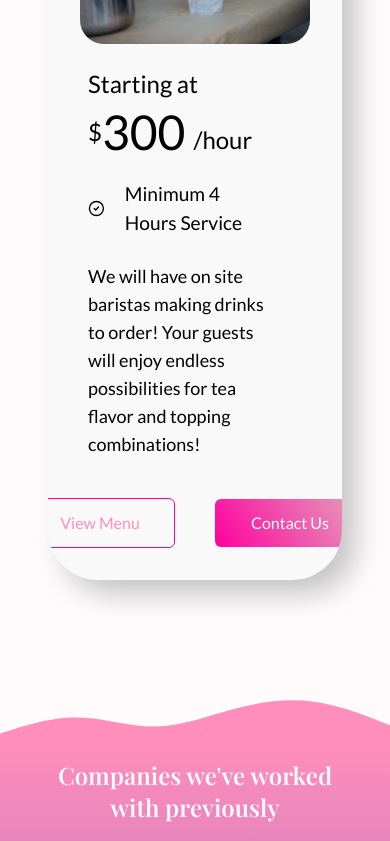
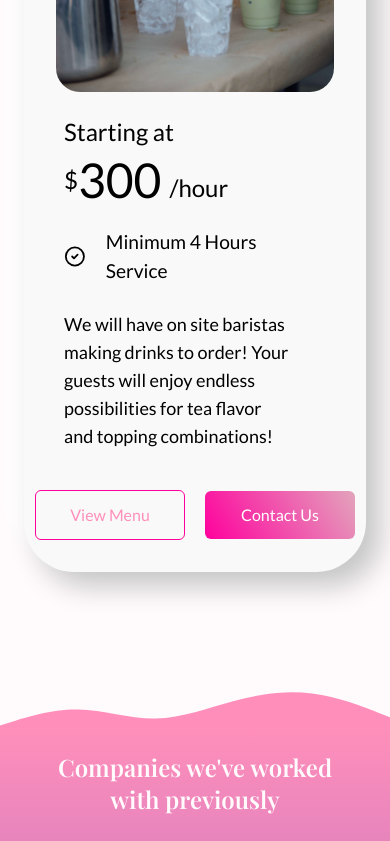
Before and after one commit to maaabilly/TarosBobaBar, a React (Vite) app: page / in a window 390 px wide. Shown: the part 2355-3196 px from the top of the page. Built offline with nearby package versions, Linux system fonts and the light colour scheme; a web font is replaced by a local one.

Commit message:
adjust Tab margin x and spacing between buttons

```diff
--- a/src/components/Pricing.jsx
+++ b/src/components/Pricing.jsx
@@ -85,7 +85,7 @@ const Pricing = () => {
                     </p>
                   </div>
                 </div>
-                <div className="flex justify-center items-center gap-10 mt-10">
+                <div className="flex justify-center items-center gap-5 md:gap-10 mt-10">
                   <Button
                     style="secondary"
                     href="/menu"
@@ -142,7 +142,7 @@ const Pricing = () => {
                     </p>
                   </div>
                 </div>
-                <div className="flex justify-center items-center gap-10 mt-10">
+                <div className="flex justify-center items-center gap-5 md:gap-10 mt-10">
                   <Button
                     style="secondary"
                     href="/menu"
@@ -203,7 +203,7 @@ const Pricing = () => {
                     </ul>
                   </div>
                 </div>
-                <div className="flex justify-center items-center gap-10 mt-10">
+                <div className="flex justify-center items-center gap-5 md:gap-10 mt-10">
                   <Button
                     style="secondary"
                     href="/menu"
--- a/src/components/Tabs.jsx
+++ b/src/components/Tabs.jsx
@@ -25,7 +25,7 @@ const Tabs = ({ children }) => {
           </button>
         ))}
       </div>
-      <div className="py-4 px-8 md:px-[5rem]">
+      <div className="py-4 px-2 sm:px-8 md:px-[5rem]">
         {children.map((child) => {
           if (child.props.label === activeTab) {
             return <div key={child.props.label}>{child.props.children}</div>;
```
